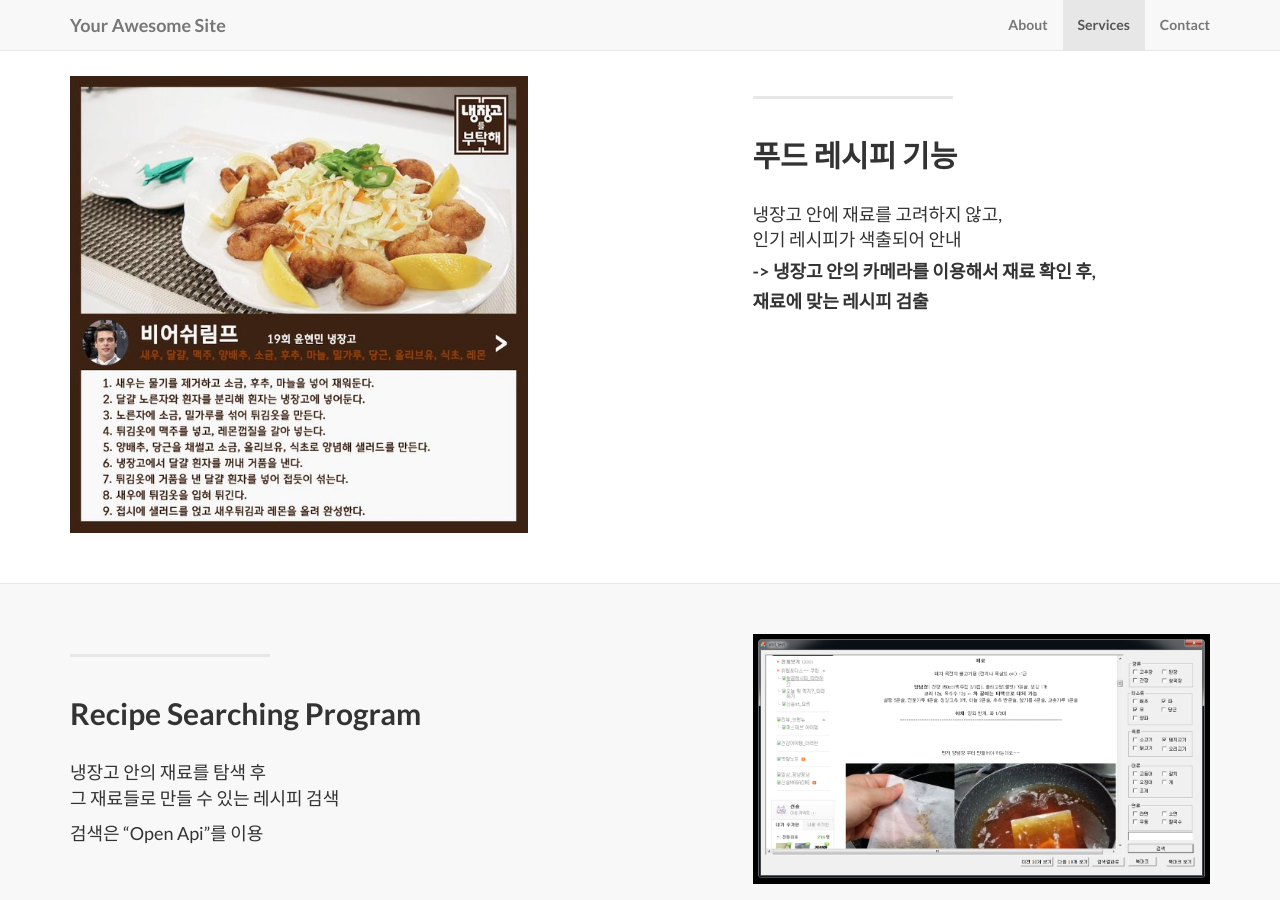
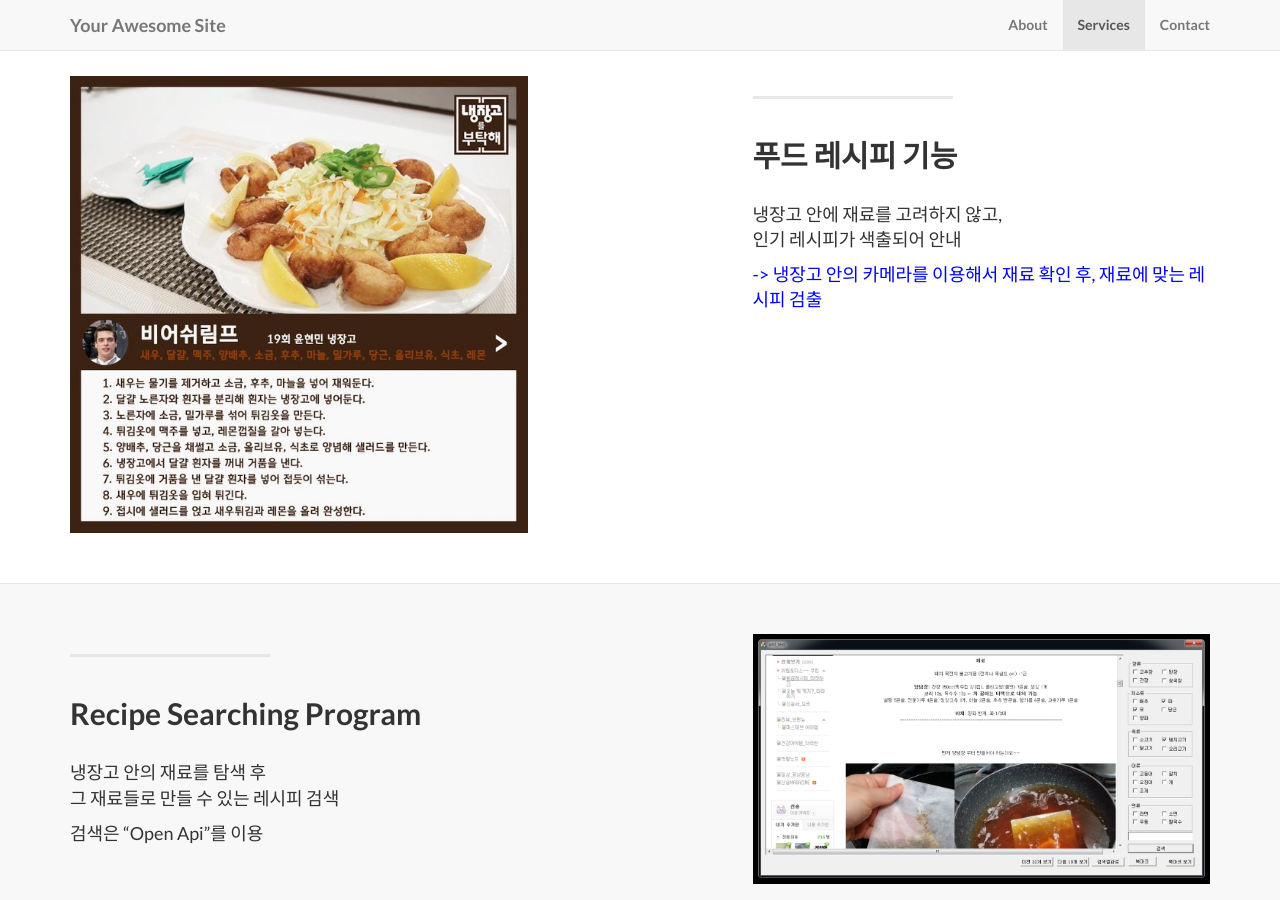
Before and after one commit to dbwjddldb96/dbwjddldb96.github.com, a Jekyll site: the page built from index.html, in a window 1280 px wide and 900 px high, scrolled down 1523 px. Built offline with Jekyll 4.4.1, drawn with Linux system fonts in a browser that asks for light colours.

Commit message:
Update 2016-05-22-smart-function (2).markdown

```diff
--- a/_posts/2016-05-22-smart-function (2).markdown
+++ b/_posts/2016-05-22-smart-function (2).markdown
@@ -9,5 +9,5 @@ img: art3.jpg
 냉장고 안에 재료를 고려하지 않고,
 인기 레시피가 색출되어 안내
 
-#### -> 냉장고 안의 카메라를 이용해서 재료 확인 후,
-#### 재료에 맞는 레시피 검출
+<font color='blue'>-> 냉장고 안의 카메라를 이용해서 재료 확인 후,
+재료에 맞는 레시피 검출</font>
```
